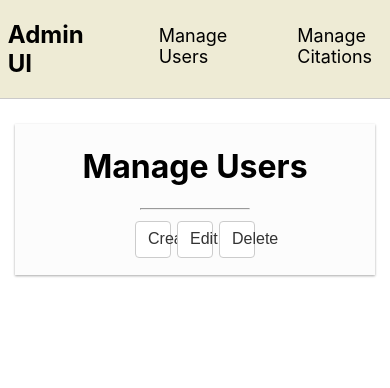
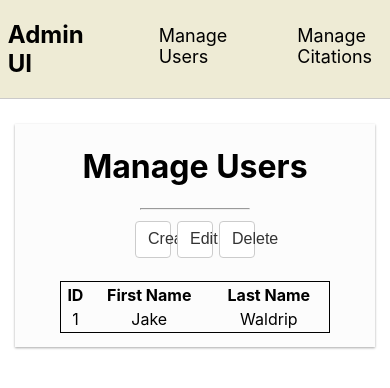
Before and after one commit to jakesboy2/AdminUI, a React (Create React App) app: page / in a window 390 px wide. Shown: the top 388 px of the page. Built offline with nearby package versions, Linux system fonts and the light colour scheme.

Commit message:
got table example going and responsive

```diff
--- a/src/components/ContentContainer.tsx
+++ b/src/components/ContentContainer.tsx
@@ -3,6 +3,7 @@ import '../css/ContentContainer.css'
 import CreateButton from './CreateButton';
 import EditButton from './EditButton';
 import DeleteButton from './DeleteButton';
+import DataTable from './DataTable';
 
 interface ContentContainerProps {
     content: string;
@@ -42,7 +43,7 @@ class ContentContainer extends React.Component<ContentContainerProps, ContentCon
     DisplayTable() {
         if(this.props.content === 'users') {
             return (
-                <div className="card-1">
+                <div>
                     <h1>Manage Users</h1>
                     <hr/>
                     <CreateButton content={this.props.content} handleClick={this.handleCreateClickUsers} />
@@ -53,7 +54,7 @@ class ContentContainer extends React.Component<ContentContainerProps, ContentCon
         }
         else if(this.props.content === 'citations') {
             return (
-                <div className="card-1">
+                <div>
                     <h1>Manage Citations</h1>
                     <hr/>
                     <CreateButton content={this.props.content} handleClick={this.handleCreateClickCitations} />
@@ -67,8 +68,10 @@ class ContentContainer extends React.Component<ContentContainerProps, ContentCon
 
     render() {
         return (
-            <div className="center-div">
+            <div className="center-div card-1">
                 <this.DisplayTable />
+                <br/>
+                <DataTable content={this.props.content} />
             </div>
         );
     }
--- /dev/null
+++ b/src/components/DataTable.tsx
@@ -0,0 +1,82 @@
+import React from 'react';
+import '../css/DataTable.css';
+
+
+interface DataTableProps {
+    content: string;
+}
+
+interface DataTableState {}
+
+class DataTable extends React.Component<DataTableProps, DataTableState> {
+    constructor(props: DataTableProps) {
+        super(props);
+        this.getData = this.getData.bind(this);
+        this.getHeaders = this.getHeaders.bind(this);
+    }
+
+    getHeaders() {
+        if(this.props.content === 'users') {
+            return (
+                <tr>
+                    <th>ID</th>
+                    <th>First Name</th>
+                    <th>Last Name</th>
+                </tr>
+            );
+        }
+        else if(this.props.content === 'citations') {
+            return (
+                <tr>
+                    <th>ID</th>
+                    <th>Citation Number</th>
+                    <th>Date Given</th>
+                    <th>Given By</th>
+                </tr>
+            );;
+        }
+        return null;
+    }
+
+    getData() {
+        if(this.props.content === 'users') {
+            return this.getDataUsers();
+        }
+        else if(this.props.content === 'citations') {
+            return this.getDataCitations();
+        }
+        return null;
+    }
+
+    getDataUsers() {
+        return (
+            <tr>
+                <td>1</td>
+                <td>Jake</td>
+                <td>Waldrip</td>
+            </tr>
+        );
+    }
+
+    getDataCitations() {
+        return (
+            <tr>
+                <td>1</td>
+                <td>1248</td>
+                <td>2020</td>
+                <td>Billy</td>
+            </tr>
+        );
+    }
+
+    render() {
+        return (
+            <table className='center-table'>
+                <this.getHeaders />
+                <this.getData />
+            </table>
+        );
+    }
+}
+
+export default DataTable;
--- a/src/components/Navbar.tsx
+++ b/src/components/Navbar.tsx
@@ -7,10 +7,6 @@ interface NavbarProps {
 }
 
 class Navbar extends React.Component<NavbarProps> {
-    constructor(props: NavbarProps) {
-        super(props);
-    }
-
     render() {
         return (
             <nav>
--- /dev/null
+++ b/src/css/DataTable.css
@@ -0,0 +1,5 @@
+.center-table {
+    margin: 0 auto;
+    width: 75%;
+    border: 1px solid black;
+}
```
